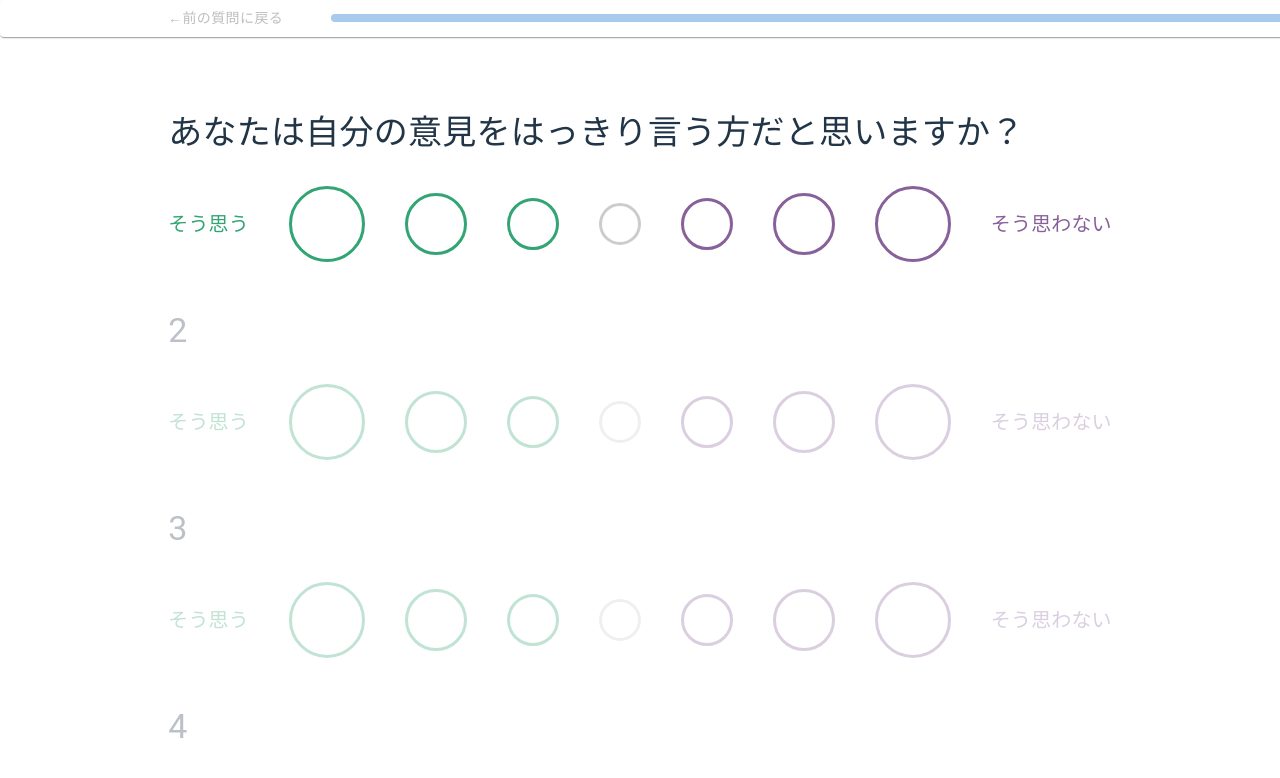
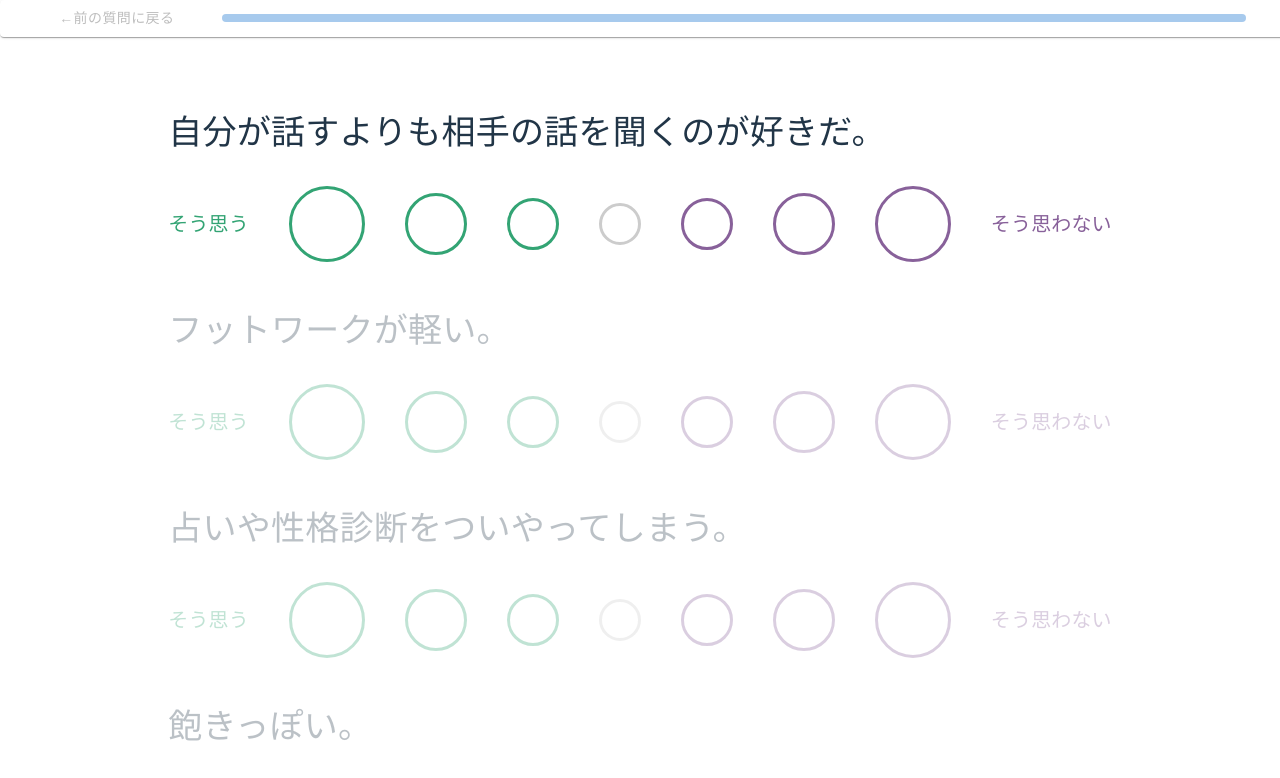
Before and after one commit to netakiryosuke/how-we-match, a React (Vite) app: page / in a window 1280 px wide. Shown: the top 778 px of the page. Built offline with nearby package versions, Linux system fonts and the light colour scheme.

Commit message:
質問を追加

```diff
--- a/src/components/ProgressHeader.jsx
+++ b/src/components/ProgressHeader.jsx
@@ -9,13 +9,13 @@ export default function ProgressHeader({ isPage1, answeredQuestion, totalQuestio
                 display: "flex",
                 flexDirection: "row",
                 alignItems: "center",
-                width: "100%",
+                width: "100vw",
                 gap: 5,
                 position: "fixed",
                 top: 0,
                 left: 0,
                 zIndex: 1,
-                pl: 20,
+                pl: "4vw",
             }}>
             <Button onClick={() => alert("ダメ")} disabled={isPage1}>←前の質問に戻る</Button>
             <LinearProgress variant="determinate" value={progress} sx={{ width: "80vw", height: 8, borderRadius: 5 }} />
--- a/src/components/QuestionPage.jsx
+++ b/src/components/QuestionPage.jsx
@@ -5,25 +5,9 @@ import { useRef, useState } from "react";
 import calculateScore from "../scoreCalculator";
 import { motion, AnimatePresence } from "framer-motion";
 import ProgressHeader from "./ProgressHeader";
+import questions from "../questions";
 
 export default function QuestionPage() {
-    const questions = [
-        "あなたは自分の意見をはっきり言う方だと思いますか？",
-        "2",
-        "3",
-        "4",
-        "5",
-        "6",
-        "7",
-        "8",
-        "9",
-        "10",
-        "11",
-        "12",
-        "13",
-        "14",
-        "15"
-    ];
 
     const [answers, setAnswers] = useState(Array(questions.length).fill(null));
     const [currentPage, setCurrentPage] = useState(0);
@@ -71,7 +55,7 @@ export default function QuestionPage() {
             <ProgressHeader
                 isPage1={currentPage === 0}
                 answeredQuestion={answers.filter((answer) => answer !== null).length}
-                totalQuestions={15}
+                totalQuestions={questions.length}
             />
             <AnimatePresence mode="wait">
                 <motion.div
--- /dev/null
+++ b/src/questions.js
@@ -0,0 +1,24 @@
+const questions = [
+    "自分が話すよりも相手の話を聞くのが好きだ。",
+    "フットワークが軽い。",
+    "占いや性格診断をついやってしまう。",
+    "飽きっぽい。",
+    "レストランで注文を決めるのに時間がかかる。",
+    "悲しんでいる人を見ると自分まで心が沈む。",
+    "「なんのために生きてるんだろう」と考えることがある。",
+    "些細な一言に深く傷ついたり、逆に天にも昇るほど喜んだりする。",
+    "ファッションなどの流行りに敏感だ。",
+    "クリスマスやハロウィンなどの記念日が好き。",
+    "年下よりも年上の人の方が話しやすい。",
+    "意見が割れたら自分の意見を押し通そうとする。",
+    "初対面の人より、初対面じゃないけどあまり親しくない人の方が話しやすい。",
+    "他人に興味がない。",
+    "沈黙が苦手だ。",
+    "喧嘩になったら自分が折れてしまう。",
+    "人と同じことをするのが嫌いだ。",
+    "本音で話せる人が数人いればそれで十分。",
+    "仲良い人でも２人きりで会うのはあまり好きじゃない。",
+    "好奇心旺盛である。"
+];
+
+export default questions;
```
